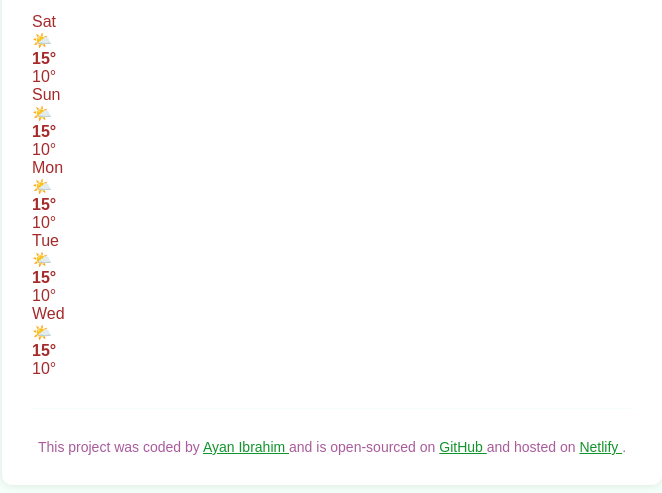
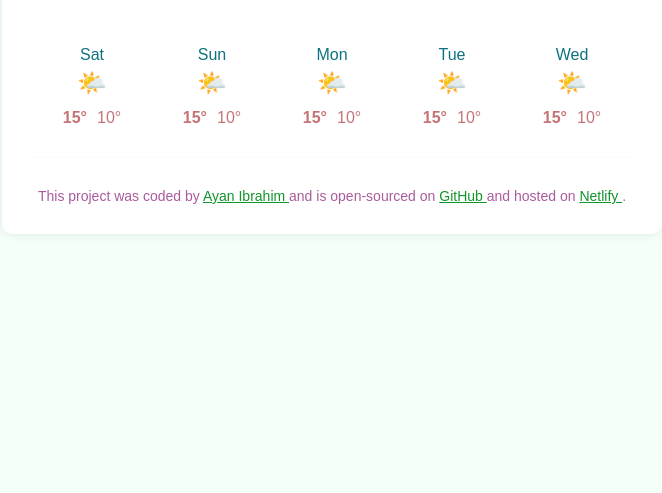
Before and after one commit to Ayan779/Skylo-app, a plain HTML site: page index.html in a window 1280 px wide. Shown: the part 299-792 px from the top of the page, without its empty margins (308-970 px from the left). Drawn offline with nearby package versions, Linux system fonts and the light colour scheme; no server answers.

Commit message:
Added weather forecast styles to style.css
Added styles for weather forecast section including layout and typography.

```diff
--- a/style.css
+++ b/style.css
@@ -46,6 +46,7 @@ main {
   display: flex;
   justify-content: space-between;
   align-items: center;
+
 }
 
 .weather-app-icon {
@@ -86,6 +87,41 @@ h1 {
   font-size: 24px;
 }
 
+.weather-forecast {
+  display: flex;
+  margin-top: 30px;
+}
+
+.weather-forecast-day {
+  width: 20%;
+}
+
+.weather-forecast-date {
+  text-align: center;
+  color: rgb(13, 113, 126);
+  font-size: 16px;
+  line-height: 24px;
+}
+
+.weather-forecast-icon {
+  text-align: center;
+  font-size: 24px;
+  line-height: 32px;
+}
+
+.weather-forecast-temperatures {
+  display: flex;
+  justify-content: center;
+  color: rgba(165, 42, 42, 0.65);
+  margin-top: 10px;
+  font-size: 16px;
+}
+
+.weather-forecast-temperature {
+  padding: 0 5px;
+}
+
+
 footer {
   border-top: 1px solid mintcream;
   padding-top: 30px;
```
